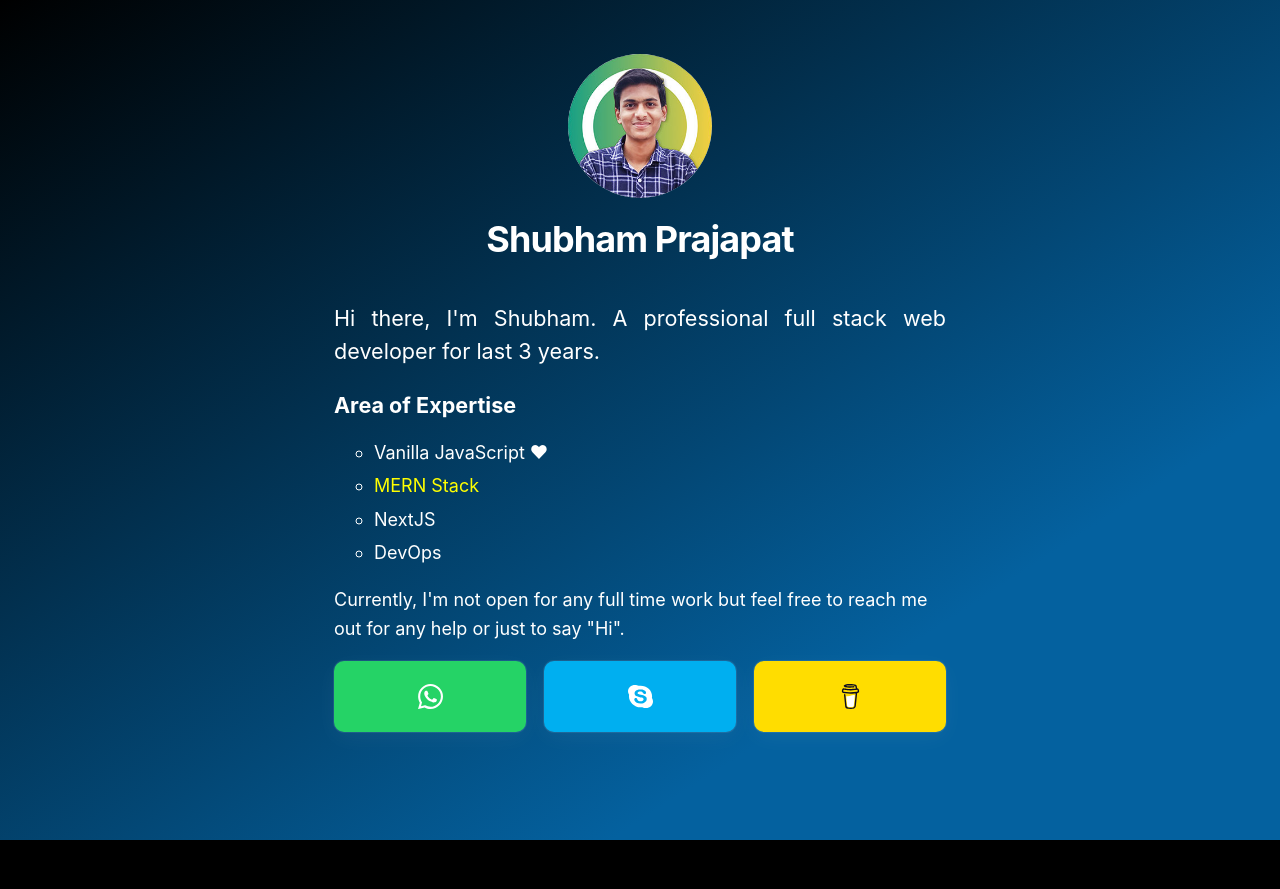
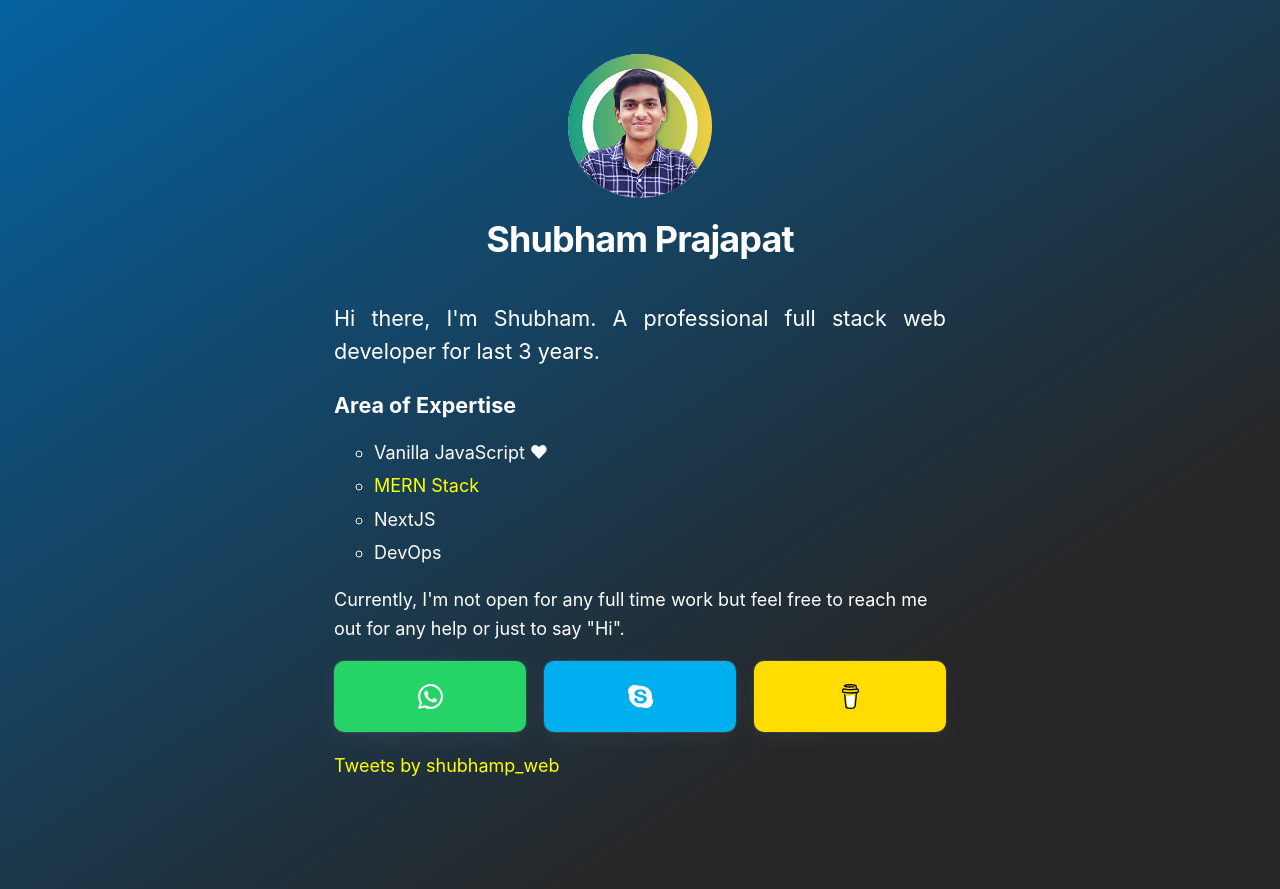
Before and after one commit to shubham-web/shubhamp.dev, a Next.js app: page / in a window 1280 px wide. Before the commit the page ends 840 px from the top, so only its background shows below. Built offline with nearby package versions, Linux system fonts and the light colour scheme.

Commit message:
Added Twitter Feed

```diff
--- a/pages/index.js
+++ b/pages/index.js
@@ -50,6 +50,11 @@ export default function Home() {
 					{svgs.coffeeIcon}
 				</a>
 			</div>
+			<div style={{ marginTop: "20px" }}></div>
+			<a className="twitter-timeline" href="https://twitter.com/shubhamp_web?ref_src=twsrc%5Etfw">
+				Tweets by shubhamp_web
+			</a>
+			<script async src="https://platform.twitter.com/widgets.js" charSet="utf-8"></script>
 		</Layout>
 	);
 }
--- a/styles/global.css
+++ b/styles/global.css
@@ -21,8 +21,8 @@ html {
 	}
 }
 body {
-	background-color: #000000;
-	background-image: linear-gradient(147deg, #000000 0%, #04619f 74%);
+	background-color: #262626;
+	background-image: linear-gradient(147deg, #04619f 0%, #262626 74%);
 	background-size: cover;
 	height: 100%;
 	width: 100%;
```
